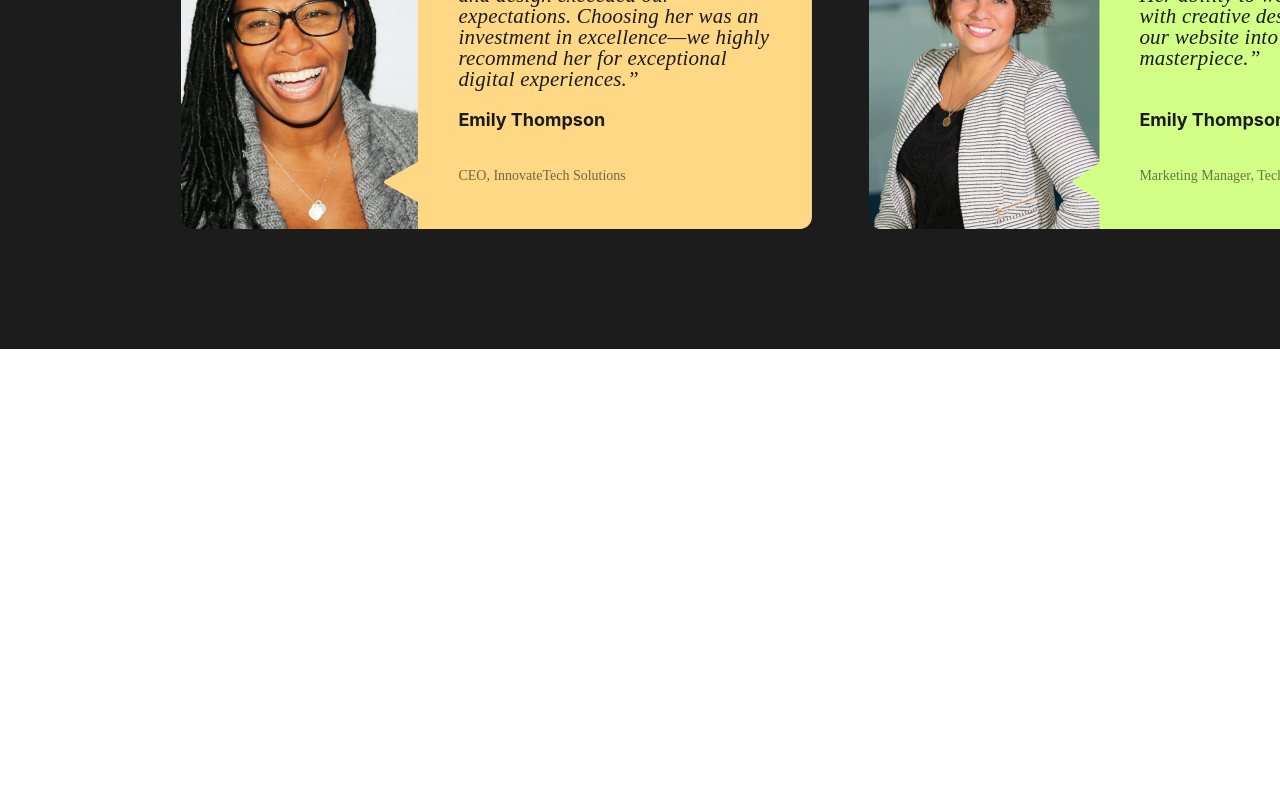
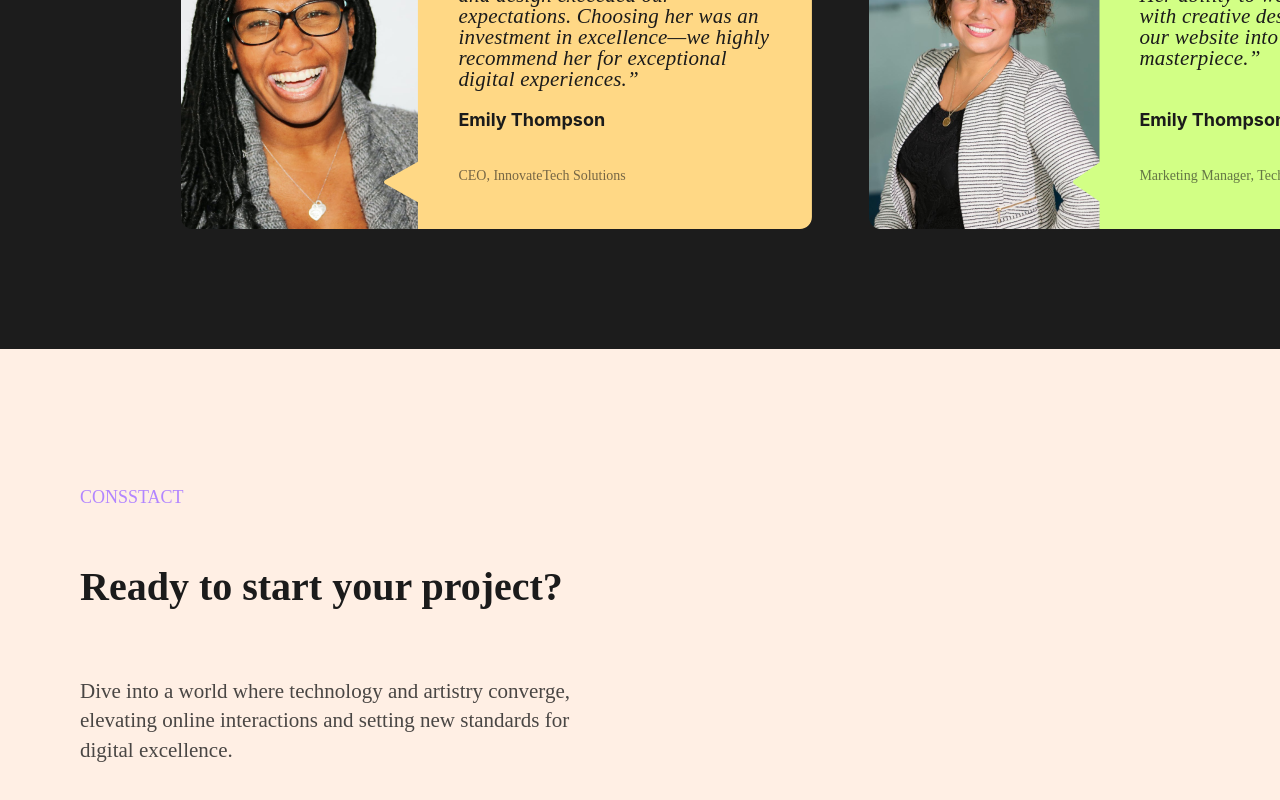
Before and after one commit to Inlvert/digital-experiences_, a React (Create React App) app: page / in a window 1280 px wide. Shown: the part 4230-5030 px from the top of the page. Before the commit the page ends 4579 px from the top, so only its background shows below. Built offline with nearby package versions, Linux system fonts and the light colour scheme.

Commit message:
add yup and Utils/userValidation

```diff
--- a/package.json
+++ b/package.json
@@ -12,7 +12,8 @@
     "react-router-dom": "^5.3.4",
     "react-scripts": "5.0.1",
     "sass": "^1.69.7",
-    "web-vitals": "^2.1.4"
+    "web-vitals": "^2.1.4",
+    "yup": "^1.3.3"
   },
   "scripts": {
     "start": "react-scripts start",
@@ -37,5 +38,8 @@
       "last 1 firefox version",
       "last 1 safari version"
     ]
+  },
+  "devDependencies": {
+    "@babel/plugin-proposal-private-property-in-object": "^7.21.11"
   }
 }
--- a/src/App.js
+++ b/src/App.js
@@ -12,6 +12,7 @@ import ServicesComp from "./components/ServicesComp";
 import ProjectComp from "./components/ProjectComp";
 import Testimonial from "./components/Testimonial";
 import { ClientTestimal } from "./components/ClientTestimal";
+import ContactComp from "./components/ContactComp"
 
 function App() {
   return (
@@ -39,6 +40,7 @@ function App() {
             <ServicesComp />
             <ProjectComp />
             <Testimonial />
+            <ContactComp />
           </Route>
         </Switch>
       </>
--- /dev/null
+++ b/src/components/ContactComp/Contact.module.scss
@@ -0,0 +1,66 @@
+.wrapper {
+  display: flex;
+  padding: 120px 80px 24px 80px;
+  flex-direction: column;
+  align-items: flex-start;
+  gap: 64px;
+
+  background: var(--LP-2-Light-Colour, #ffefe4);
+}
+
+.contactSection {
+  display: flex;
+  align-items: flex-start;
+  gap: 126px;
+}
+
+.textWrapper {
+  display: flex;
+  flex-direction: column;
+  align-items: flex-start;
+  gap: 8px;
+}
+
+.textContact {
+  color: var(--LP-2-Colour-1, #b285ff);
+
+  /* LP 2/Desktop/Tag Text */
+  font-family: Karla;
+  font-size: 18px;
+  font-style: normal;
+  font-weight: 500;
+  line-height: normal;
+  text-transform: uppercase;
+}
+
+.text {
+  display: flex;
+  flex-direction: column;
+  align-items: flex-start;
+  gap: 16px;
+}
+
+.heading2 {
+  width: 522px;
+
+  color: var(--LP-2-Dark-Colour, #1b1b1b);
+
+  /* LP 2/Desktop/Header 2 */
+  font-family: Montserrat;
+  font-size: 40px;
+  font-style: normal;
+  font-weight: 600;
+  line-height: 100%; /* 40px */
+}
+
+.paragraph {
+  width: 524px;
+  color: rgba(27, 27, 27, 0.8);
+
+  /* LP 2/Desktop/Paragraph 1 */
+  font-family: Karla;
+  font-size: 21px;
+  font-style: normal;
+  font-weight: 400;
+  line-height: 140%; /* 29.4px */
+}
--- /dev/null
+++ b/src/components/ContactComp/index.jsx
@@ -0,0 +1,24 @@
+import React from "react";
+import styles from "./Contact.module.scss";
+
+function ContactComp() {
+  return (
+    <div className={styles.wrapper}>
+      <div className={styles.contactSection}>
+        <div className={styles.textWrapper}>
+          <p className={styles.textContact}>consstact</p>
+          <div className={styles.text}>
+            <h2 className={styles.heading2}>Ready to start your project?</h2>
+            <p className={styles.paragraph}>
+              Dive into a world where technology and artistry converge,
+              elevating online interactions and setting new standards for
+              digital excellence.
+            </p>
+          </div>
+        </div>
+      </div>
+    </div>
+  );
+}
+
+export default ContactComp;
--- /dev/null
+++ b/src/components/Form/index.jsx
@@ -0,0 +1,6 @@
+import React from "react";
+import { USER_SCHEMA } from "../../utils/validation/userValidation";
+
+export const Form = () => {
+  return <div>Form</div>;
+};
```
Also changed, not shown: src/utils/validation/userValidation.js (added, +15 -0 lines), 1 other file (tests, documents, lock files or other folders).
